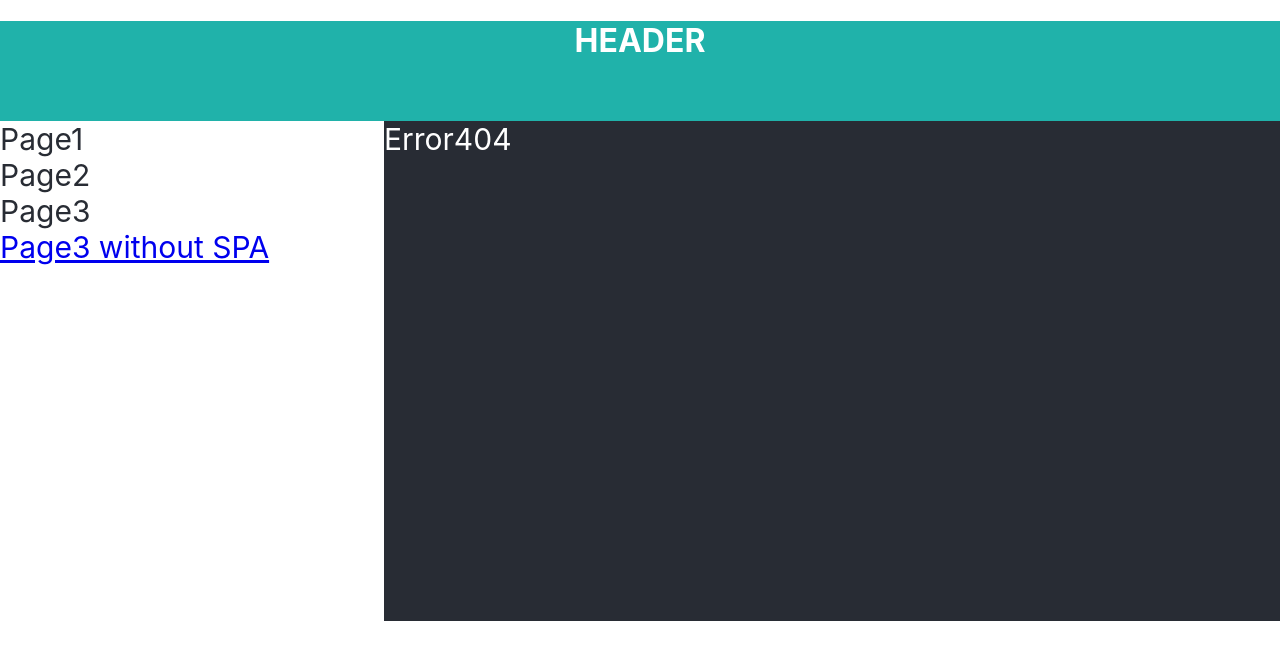
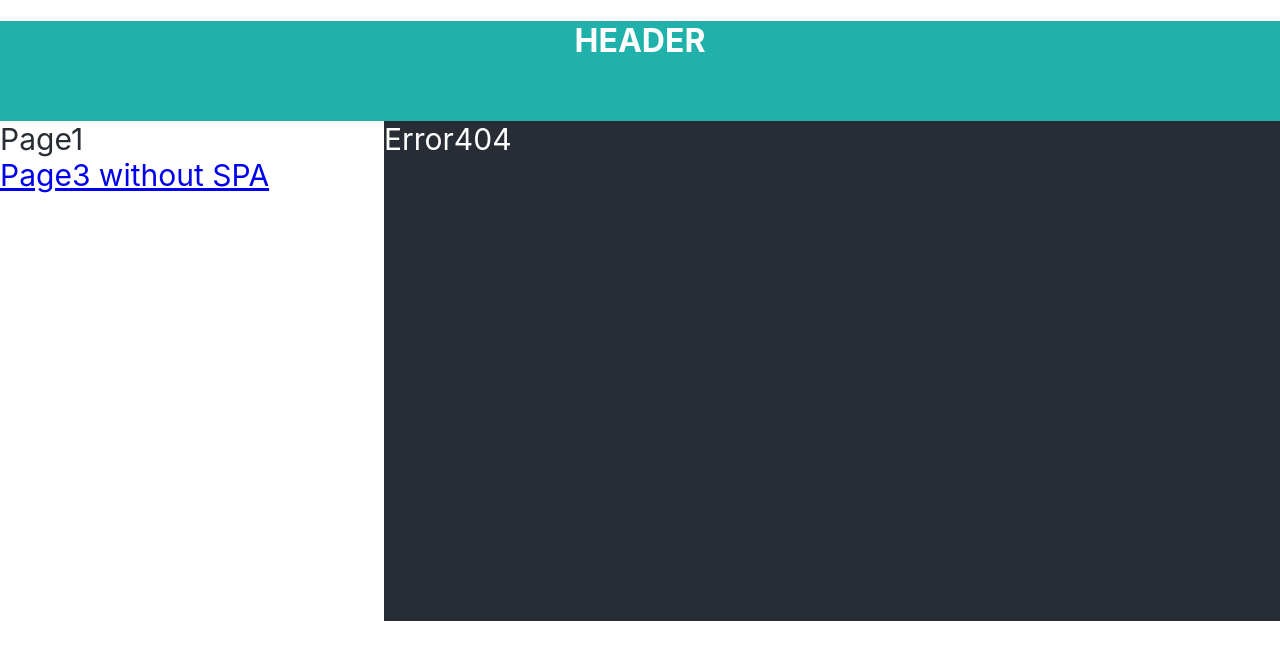
Before and after one commit to IJTINK7/Practice, a React (Create React App) app: page / in a window 1280 px wide. Shown: the top 660 px of the page. Built offline with nearby package versions, Linux system fonts and the light colour scheme.

Commit message:
Deleting some NavLinks

```diff
--- a/src/components/Site.tsx
+++ b/src/components/Site.tsx
@@ -14,8 +14,6 @@ export const Site = () => {
             <div className={styles.body}>
                 <div className={styles.nav}>
                     <div><NavLink className={({isActive})=> isActive ? styles.active : styles.navLink} to={"/page1"}>Page1</NavLink></div>
-                    <div><NavLink className={({isActive})=> isActive ? styles.active : styles.navLink}  to={"/page2"}>Page2</NavLink></div>
-                    <div><NavLink className={({isActive})=> isActive ? styles.active : styles.navLink}  to={"/page3"}>Page3</NavLink></div>
                     <div><a href="/page3">Page3 without SPA</a></div>
                 </div>
                 <div className={styles.content}>
```
